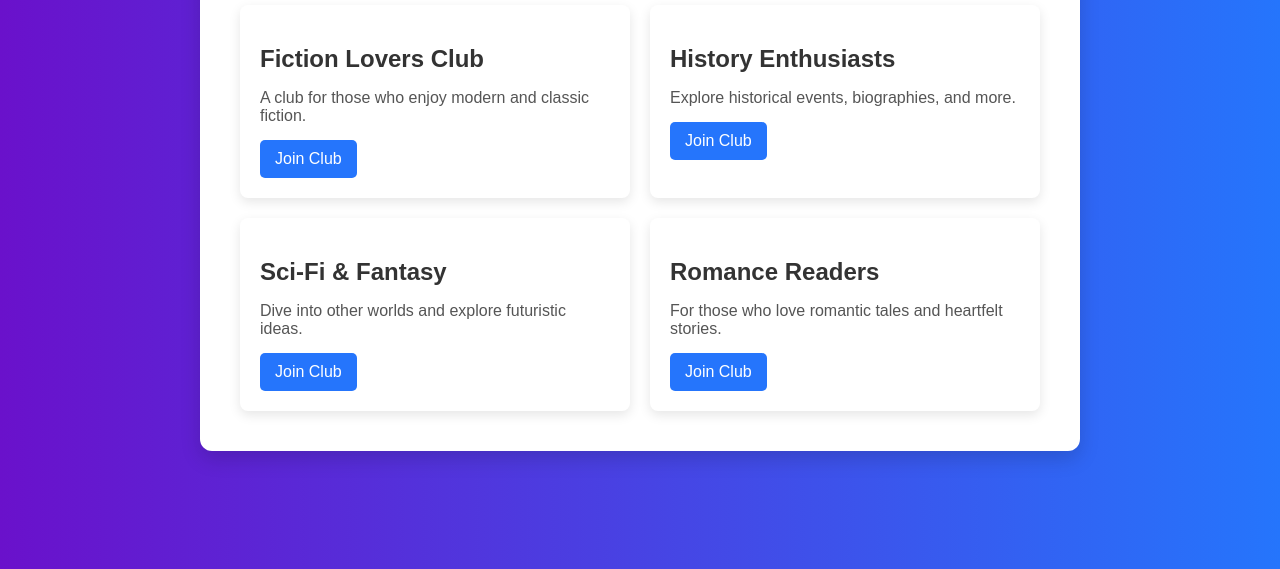
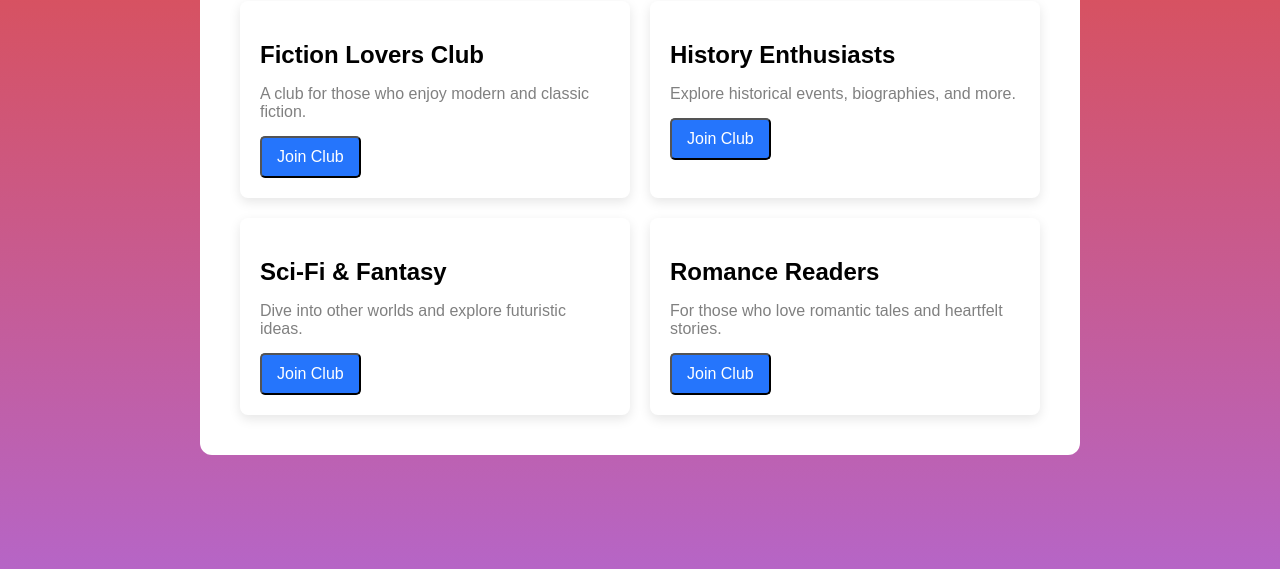
Before and after one commit to prayagpatell/BookClubManagement, a website: page public/joinBookClub.html in a window 1280 px wide. Shown: the part 231-800 px from the top of the page. Drawn offline with Linux system fonts and the light colour scheme.

Commit message:
changed some of the css

```diff
--- a/public/styles.css
+++ b/public/styles.css
@@ -6,7 +6,7 @@
 
 body {
     font-family: Arial, sans-serif;
-    background-color: #f0f0f0;
+    background-color: #bbf1f4;
     display: flex;
     justify-content: center;
     align-items: center;
@@ -17,7 +17,6 @@ body {
     background-color: white;
     padding: 20px;
     border-radius: 8px;
-    box-shadow: 0px 4px 12px rgba(0, 0, 0, 0.1);
     width: 300px;
 }
 
@@ -39,16 +38,14 @@ input {
     padding: 10px;
     margin-bottom: 15px;
     border-radius: 4px;
-    border: 1px solid #ccc;
     font-size: 16px;
 }
 
 button {
     padding: 10px;
-    background-color: #4CAF50;
+    background-color: green;
     color: white;
     border: none;
-    border-radius: 4px;
     cursor: pointer;
     font-size: 16px;
 }
--- a/public/styles2.css
+++ b/public/styles2.css
@@ -1,52 +1,42 @@
 body {
     font-family: 'Arial', sans-serif;
-    background-color: #f4f4f9;
     margin: 0;
     padding: 0;
     display: flex;
     justify-content: center;
     align-items: center;
     min-height: 100vh;
-    background-image: linear-gradient(to right, #6a11cb, #2575fc);
+    background-image: linear-gradient(to bottom, #e44a39, #b665c6);
 }
 
-/* Styling the dashboard container */
 .dashboard-container {
     background-color: white;
     padding: 40px;
     border-radius: 12px;
-    box-shadow: 0px 8px 20px rgba(0, 0, 0, 0.15);
     width: 450px;
     text-align: center;
     margin: 20px;
-    animation: fadeIn 0.5s ease-in-out;
 }
 
-/* Heading style */
 h1 {
     font-size: 28px;
     margin-bottom: 15px;
-    color: #444;
 }
 
-/* Paragraph style */
 p {
     font-size: 18px;
-    color: #666;
+    color: gray;
     margin-bottom: 30px;
 }
 
-/* Styling buttons */
 button {
     background-color: #2575fc;
     color: white;
-    border: none;
     padding: 12px 20px;
     margin: 10px;
     border-radius: 6px;
     cursor: pointer;
     font-size: 16px;
-    transition: background-color 0.3s ease-in-out;
 }
 
 button:hover {
--- a/public/styles3.css
+++ b/public/styles3.css
@@ -1,81 +1,62 @@
-/* Body and container styling */
 body {
     font-family: 'Arial', sans-serif;
-    background-color: #f4f4f9;
     margin: 0;
     padding: 0;
     display: flex;
     justify-content: center;
     align-items: center;
     min-height: 100vh;
-    background-image: linear-gradient(to right, #6a11cb, #2575fc);
+    background-image: linear-gradient(to bottom, #e44a39, #b665c6);
 }
 
-/* Container for the book club list */
 .book-club-container {
     background-color: white;
     padding: 40px;
     border-radius: 12px;
-    box-shadow: 0px 8px 20px rgba(0, 0, 0, 0.15);
     width: 80%;
     max-width: 800px;
     text-align: center;
-    animation: fadeIn 0.5s ease-in-out;
 }
 
-/* Header style */
 .book-club-container h1 {
     font-size: 32px;
-    color: #444;
     margin-bottom: 20px;
 }
 
-/* Book club list layout */
 .book-club-list {
     display: grid;
     grid-template-columns: 1fr 1fr;
     gap: 20px;
 }
 
-/* Individual book club item */
 .book-club {
-    background-color: #ffffff;
+    background-color: white;
     padding: 20px;
     border-radius: 8px;
     box-shadow: 0px 4px 12px rgba(0, 0, 0, 0.1);
     text-align: left;
-    transition: box-shadow 0.3s ease;
 }
 
 .book-club h2 {
     font-size: 24px;
     margin-bottom: 10px;
-    color: #333;
 }
 
 .book-club p {
     font-size: 16px;
-    color: #555;
+    color: gray;
     margin-bottom: 15px;
 }
 
-/* Button style */
 .book-club button {
     background-color: #2575fc;
     color: white;
-    border: none;
     padding: 10px 15px;
     border-radius: 5px;
     cursor: pointer;
     font-size: 16px;
-    transition: background-color 0.3s ease;
 }
 
 .book-club button:hover {
     background-color: #6a11cb;
 }
-
-/* Book club hover effect */
-.book-club:hover {
-    box-shadow: 0px 6px 16px rgba(0, 0, 0, 0.2);
-}
```
Also changed, not shown: public/dashboard.html (+1 -1 lines), 1 other file.
